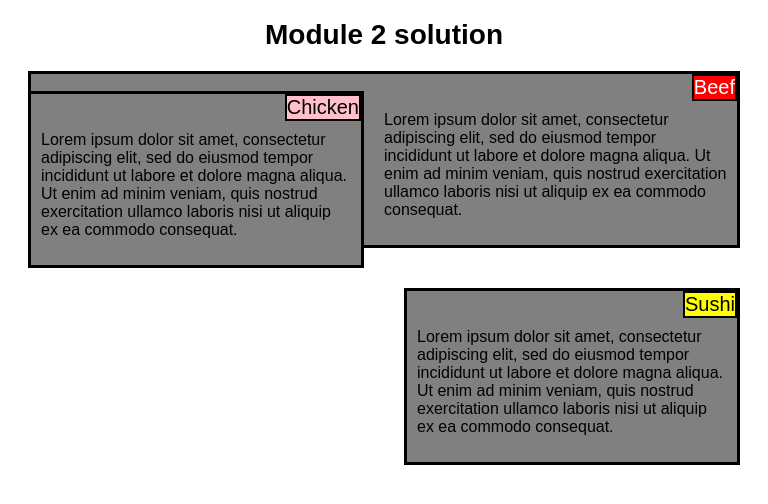
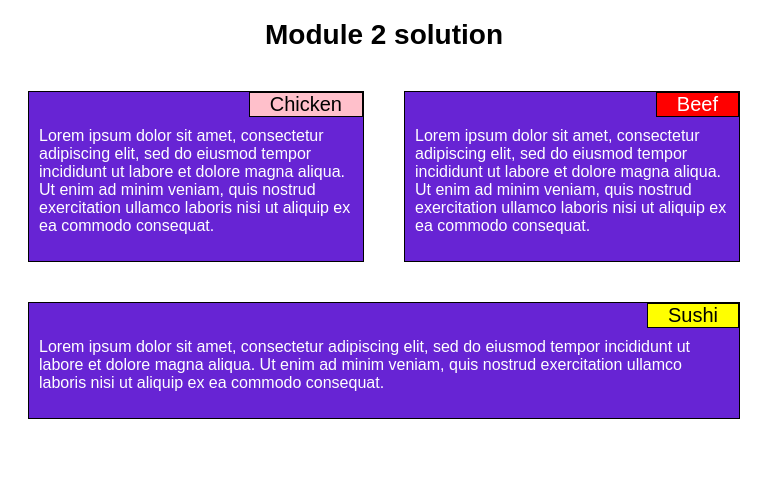
Before and after one commit to MLisStar/Module2_Test, a plain HTML site: page index.html in a window 768 px wide. Drawn offline with Linux system fonts and the light colour scheme.

Commit message:
modifying

```diff
--- a/css/stylesheet.css
+++ b/css/stylesheet.css
@@ -20,9 +20,9 @@ h1
 }
 .content
 {
-	background-color: grey;
+	background-color: #6724D4;
 	margin: 20px 20px;
-	border: 3px solid black;
+	border: 1px solid black;
 }
 section div div
 {
@@ -31,12 +31,15 @@ section div div
 	top: 0;
 	right: 0;
 	font-size: 125%;
-	border: 2px solid black;
+	border: 1px solid black;
+	padding: 0px 20px 0px 20px;
 }
 p
 {
 	clear: right;
 	padding:10px;
+	font-size: 100%;
+	color: white;
 }
 .title_section1{color: black; background-color: pink;}
 .title_section2{color: white; background-color: red;}
@@ -51,10 +54,14 @@ p
 
 }
 @media (min-width: 768px) and (max-width: 991px){
-	.col_md_2
-	{
+	.col_md_2{
 		float: left;
 		width:50%;
+	}
+	.col_md_1{
+		float: left;
+		width:100%;
+		position: relative;
 	}
 
 }
@@ -65,3 +72,4 @@ p
 		width:100%;
 
 }
+}
--- a/index.html
+++ b/index.html
@@ -10,8 +10,8 @@
 	<h1>Module 2 solution</h1>
 	<div class="row">
 		<section class="col_lg_3 col_md_2 col_min_1"><div class="content"><div class="title_section1">Chicken</div><p>Lorem ipsum dolor sit amet, consectetur adipiscing elit, sed do eiusmod tempor incididunt ut labore et dolore magna aliqua. Ut enim ad minim veniam, quis nostrud exercitation ullamco laboris nisi ut aliquip ex ea commodo consequat.</p></div></section>
-		<section class="col_lg_3  col_min_1"><div class="content"><div class="title_section2">Beef</div><p>Lorem ipsum dolor sit amet, consectetur adipiscing elit, sed do eiusmod tempor incididunt ut labore et dolore magna aliqua. Ut enim ad minim veniam, quis nostrud exercitation ullamco laboris nisi ut aliquip ex ea commodo consequat.</p></div></section>
-		<section class="col_lg_3 col_md_2 col_min_1"><div class="content"><div class="title_section3">Sushi</div><p>Lorem ipsum dolor sit amet, consectetur adipiscing elit, sed do eiusmod tempor incididunt ut labore et dolore magna aliqua. Ut enim ad minim veniam, quis nostrud exercitation ullamco laboris nisi ut aliquip ex ea commodo consequat.</p></div></section>
+		<section class="col_lg_3 col_md_2 col_min_1"><div class="content"><div class="title_section2">Beef</div><p>Lorem ipsum dolor sit amet, consectetur adipiscing elit, sed do eiusmod tempor incididunt ut labore et dolore magna aliqua. Ut enim ad minim veniam, quis nostrud exercitation ullamco laboris nisi ut aliquip ex ea commodo consequat.</p></div></section>
+		<section class="col_lg_3 col_md_1 col_min_1"><div class="content"><div class="title_section3">Sushi</div><p>Lorem ipsum dolor sit amet, consectetur adipiscing elit, sed do eiusmod tempor incididunt ut labore et dolore magna aliqua. Ut enim ad minim veniam, quis nostrud exercitation ullamco laboris nisi ut aliquip ex ea commodo consequat.</p></div></section>
 	</div>
 
 </body>
```
